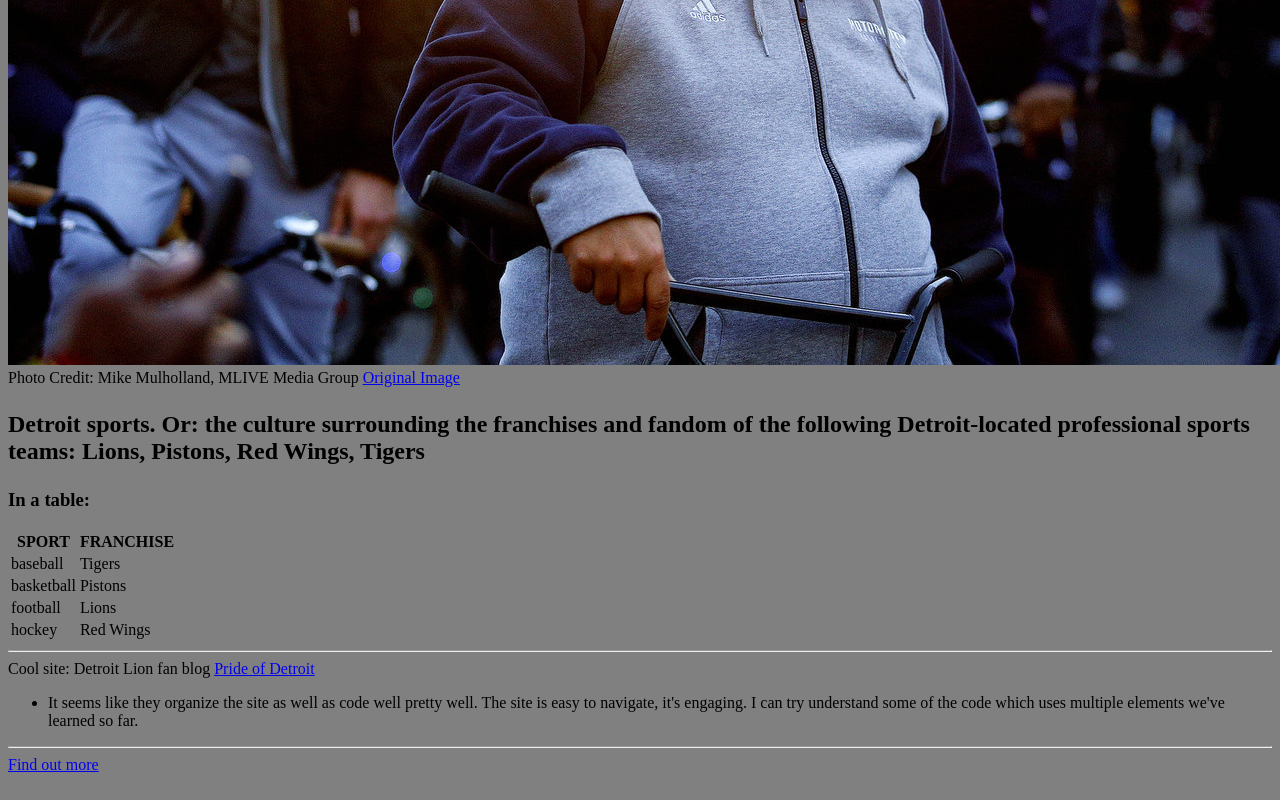
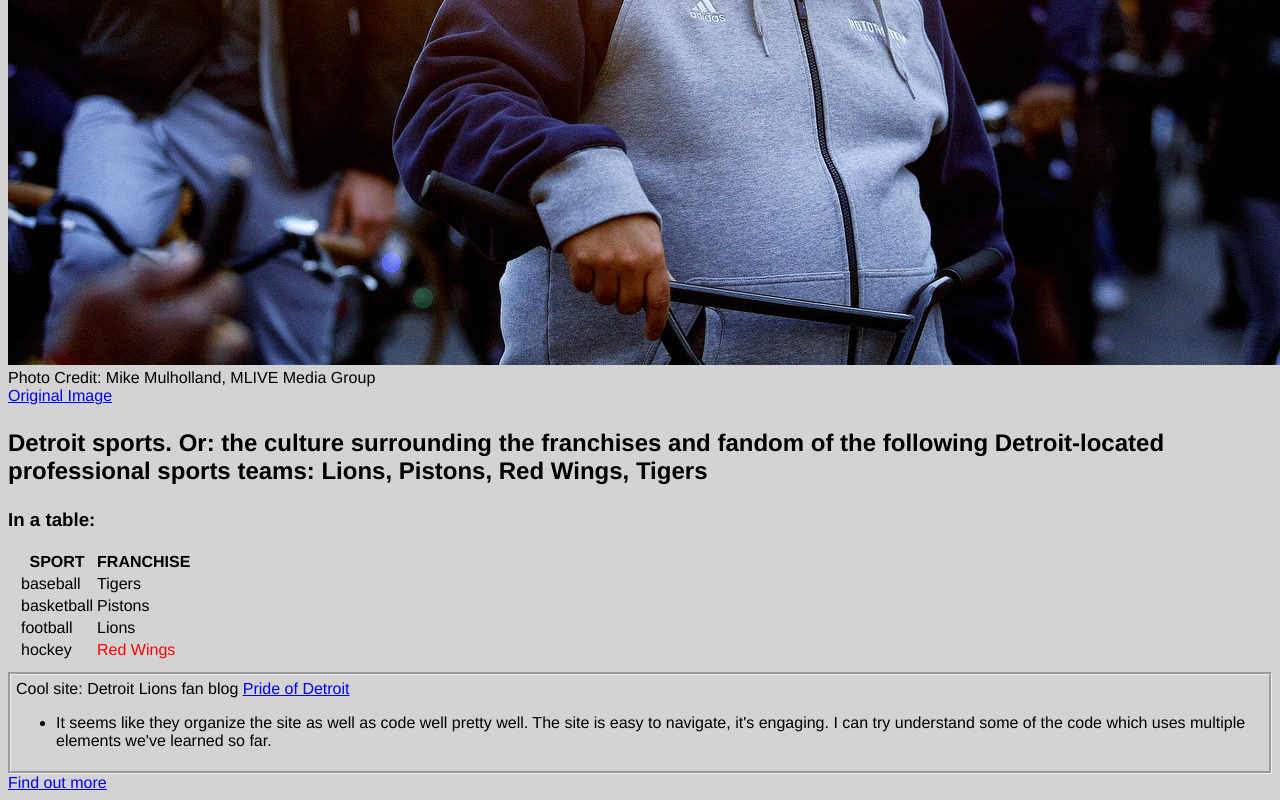
Before and after one commit to sjeble/sjeble.github.io, a plain HTML site: page index.html in a window 1280 px wide. Shown: the part 582-1382 px from the top of the page. Drawn offline with Linux system fonts and the light colour scheme.

Commit message:
finished styling personal site for 3.5 solo challenge

```diff
--- a/index.html
+++ b/index.html
@@ -4,14 +4,15 @@
 	<title>Detroit sports HTML</title>
   <link rel="stylesheet" type="text/css" href="style.css">
 </head>
+<body>
 <h1>detroit #sportz</strong></h1>
-<body>
 <img src="images/SVG_bike.jpg" alt="svg bike" />
-Photo Credit: Mike Mulholland, MLIVE Media Group
+<div>Photo Credit: Mike Mulholland, MLIVE Media Group</div>
 <a href="http://image.mlive.com/home/mlive-media/pgfull/img/detroit/photo/2015/10/19/-a971380ddb6a7bc8.JPG">Original Image</a>
 <main>
 <h2><p>Detroit sports. Or: the culture surrounding the franchises and fandom of the following Detroit-located professional sports teams: Lions, Pistons, Red Wings, Tigers</p></h2>
 
+<section id="inatable">
 <h3>In a table:</h3>
 <table border=0>
   <tr>
@@ -32,15 +33,18 @@ Photo Credit: Mike Mulholland, MLIVE Media Group
   </tr>
   <tr>
     <td>hockey</td>
-    <td>Red Wings</td>
+    <td class="red">Red Wings</td>
   </tr>
 </table>
-<hr>
-Cool site: Detroit Lion fan blog <a href="http://www.prideofdetroit.com/">Pride of Detroit</a>
+</section>
+
+
+<div id="POD">Cool site: Detroit Lions fan blog <a href="http://www.prideofdetroit.com/">Pride of Detroit</a>
 <ul>
 <li>It seems like they organize the site as well as code well pretty well. The site is easy to navigate, it's engaging. I can try understand some of the code which uses multiple elements we've learned so far.</li>
 </ul>
-<hr>
+</div>
+
 <footer><a href="resources.html"> Find out more</a></footer>
 </body>
 </main>
--- a/style.css
+++ b/style.css
@@ -1,3 +1,31 @@
 body {
-	background: gray
+	background: lightgray;
+	font-family: helvetica;
 }
+
+#POD {
+	padding: 5px;
+	border-style: groove;
+}
+
+table {
+	margin: 10px;
+}
+
+footer.index {
+	padding-top: 15px;
+	text-align: center;
+}
+
+#resourcesbody {
+	background-image: url(http://detroit.tigers.mlb.com/mlb/images/team_logos/social_media/og_1200x630_image/det_1200x630.jpg);
+	background-repeat: repeat-x;
+}
+
+.red {
+	color: red;
+}
+
+a:visited {
+    color: darkorange;
+}
```
Also changed, not shown: resources.html (+4 -2 lines).
